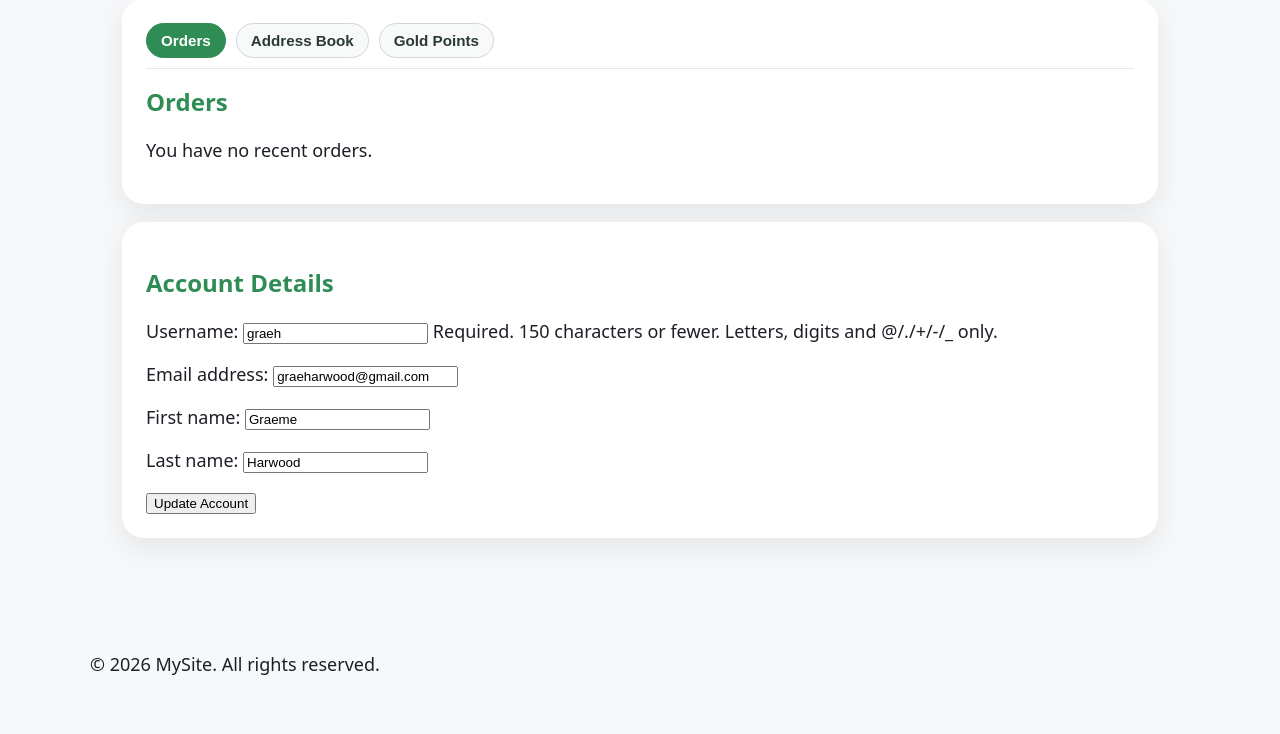
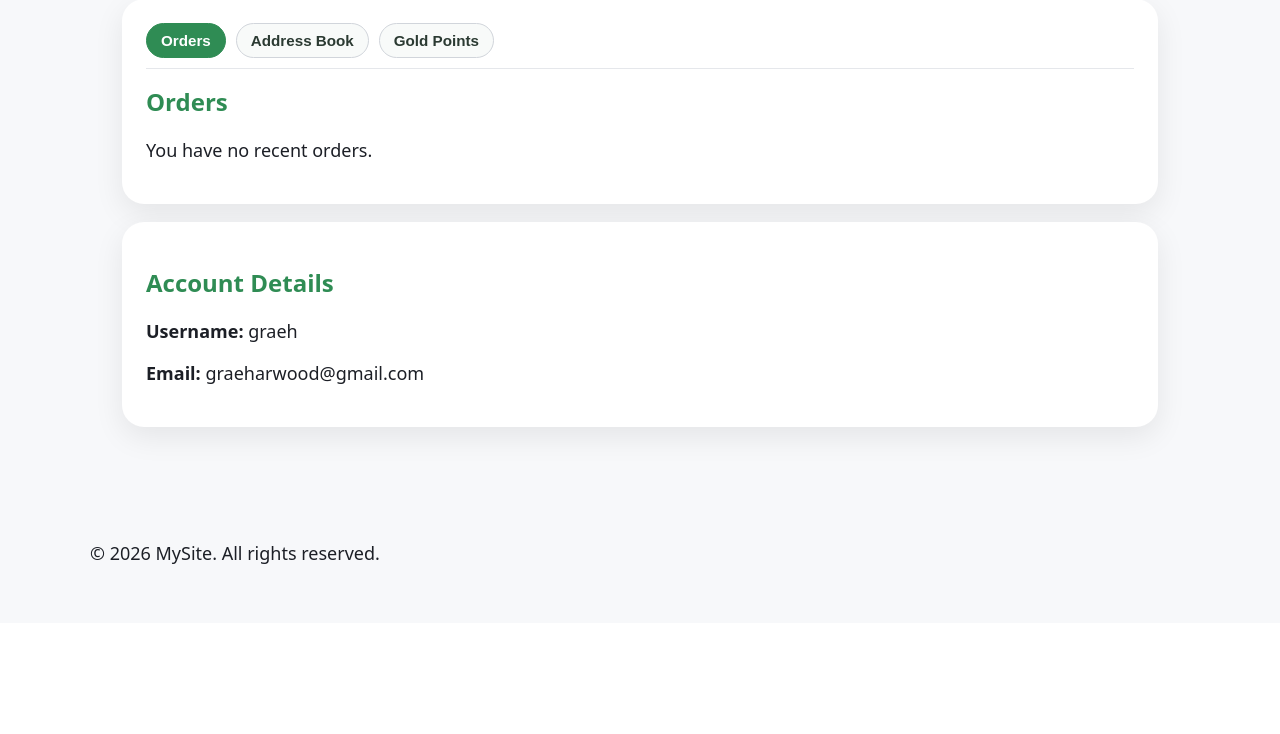
Before and after one commit to Graeza/vgh, a Django app: page /auth/account/ in a window 1280 px wide. Shown: the part 408-1142 px from the top of the page. After the commit the page ends 972 px from the top, so only its background shows below. Run offline with Django 4.2, Linux system fonts and the light colour scheme; a user stored in the database is signed in; data comes from the database, SQL or seed files in the repository.

Commit message:
Revert "Add account update forms and address book CRUD on Account page"

```diff
--- a/users/forms.py
+++ /dev/null
@@ -1,27 +0,0 @@
-from django import forms
-from django.contrib.auth.models import User
-
-from .models import Address
-
-
-class AccountDetailsForm(forms.ModelForm):
-    class Meta:
-        model = User
-        fields = ["username", "email", "first_name", "last_name"]
-
-
-class AddressForm(forms.ModelForm):
-    class Meta:
-        model = Address
-        fields = [
-            "label",
-            "recipient_name",
-            "line_1",
-            "line_2",
-            "city",
-            "state",
-            "postal_code",
-            "country",
-            "phone",
-            "is_default",
-        ]
--- a/users/templates/users/account.html
+++ b/users/templates/users/account.html
@@ -17,70 +17,63 @@
       {% if orders %}
         <ul>
           {% for order in orders %}
-            <li><strong>{{ order.product.name }}</strong> &times; {{ order.quantity }} — ${{ order.unit_price }} each ({{ order.status|title }}, {{ order.placed_at|date:"M d, Y" }})</li>
+            <li>
+              <strong>{{ order.product.name }}</strong>
+              &times; {{ order.quantity }} — ${{ order.unit_price }} each
+              ({{ order.status|title }}, {{ order.placed_at|date:"M d, Y" }})
+            </li>
           {% endfor %}
         </ul>
-      {% else %}<p>You have no recent orders.</p>{% endif %}
+      {% else %}
+        <p>You have no recent orders.</p>
+      {% endif %}
     </section>
 
     <section class="account-tabs__panel" data-tab-panel="address-book" role="tabpanel" id="address-book-panel" aria-labelledby="address-book-tab" hidden>
       <h2>Address Book</h2>
-
-      <h3>Add Address</h3>
-      <form method="post">
-        {% csrf_token %}
-        <input type="hidden" name="action" value="add-address">
-        {{ address_form.as_p }}
-        <button type="submit">Add Address</button>
-      </form>
-
-      <h3>Saved Addresses</h3>
       {% if addresses %}
-        {% for address in addresses %}
-          <form method="post" style="margin-bottom: 1rem; border-top: 1px solid #ccc; padding-top: 1rem;">
-            {% csrf_token %}
-            <input type="hidden" name="action" value="update-address">
-            <input type="hidden" name="address_id" value="{{ address.id }}">
-            <p><strong>{% if address.is_default %}Default{% endif %}</strong></p>
-            <p><label>Label <input type="text" name="label" value="{{ address.label }}"></label></p>
-            <p><label>Recipient <input type="text" name="recipient_name" value="{{ address.recipient_name }}"></label></p>
-            <p><label>Line 1 <input type="text" name="line_1" value="{{ address.line_1 }}"></label></p>
-            <p><label>Line 2 <input type="text" name="line_2" value="{{ address.line_2 }}"></label></p>
-            <p><label>City <input type="text" name="city" value="{{ address.city }}"></label></p>
-            <p><label>State <input type="text" name="state" value="{{ address.state }}"></label></p>
-            <p><label>Postal Code <input type="text" name="postal_code" value="{{ address.postal_code }}"></label></p>
-            <p><label>Country <input type="text" name="country" value="{{ address.country }}"></label></p>
-            <p><label>Phone <input type="text" name="phone" value="{{ address.phone }}"></label></p>
-            <p><label><input type="checkbox" name="is_default" {% if address.is_default %}checked{% endif %}> Default</label></p>
-            <button type="submit">Update</button>
-          </form>
-          <form method="post">
-            {% csrf_token %}
-            <input type="hidden" name="action" value="delete-address">
-            <input type="hidden" name="address_id" value="{{ address.id }}">
-            <button type="submit">Delete</button>
-          </form>
-        {% endfor %}
-      {% else %}<p>No saved addresses yet.</p>{% endif %}
+        <ul>
+          {% for address in addresses %}
+            <li>
+              <strong>{{ address.label }}</strong>{% if address.is_default %} (Default){% endif %}<br>
+              {{ address.recipient_name }}<br>
+              {{ address.line_1 }}{% if address.line_2 %}, {{ address.line_2 }}{% endif %}<br>
+              {{ address.city }}, {{ address.state }} {{ address.postal_code }}<br>
+              {{ address.country }}<br>
+              {{ address.phone }}
+            </li>
+          {% endfor %}
+        </ul>
+      {% else %}
+        <p>No saved addresses yet.</p>
+      {% endif %}
     </section>
 
     <section class="account-tabs__panel" data-tab-panel="gold-points" role="tabpanel" id="gold-points-panel" aria-labelledby="gold-points-tab" hidden>
       <h2>Gold Points</h2>
       <p>Your current balance is <strong>{{ point_balance }} points</strong>.</p>
       {% if point_entries %}
-        <ul>{% for entry in point_entries %}<li>{{ entry.created|date:"M d, Y" }}: {{ entry.event|title }} {{ entry.points }} points{% if entry.order %}(Order {{ entry.order.id }}){% endif %}{% if entry.note %} — {{ entry.note }}{% endif %}</li>{% endfor %}</ul>
+        <ul>
+          {% for entry in point_entries %}
+            <li>
+              {{ entry.created|date:"M d, Y" }}: {{ entry.event|title }} {{ entry.points }} points
+              {% if entry.order %}(Order {{ entry.order.id }}){% endif %}
+              {% if entry.note %} — {{ entry.note }}{% endif %}
+            </li>
+          {% endfor %}
+        </ul>
       {% endif %}
     </section>
   </div>
 
   <div class="card account-details-card">
     <h2>Account Details</h2>
-    <form method="post">
-      {% csrf_token %}
-      <input type="hidden" name="action" value="update-account">
-      {{ account_form.as_p }}
-      <button type="submit">Update Account</button>
-    </form>
+    <p><strong>Username:</strong> {{ request.user.username }}</p>
+    {% if request.user.email %}
+      <p><strong>Email:</strong> {{ request.user.email }}</p>
+    {% else %}
+      <p><strong>Email:</strong> Not set</p>
+    {% endif %}
   </div>
 </section>
 
@@ -88,21 +81,27 @@
   (function () {
     const tabsRoot = document.querySelector('[data-account-tabs]');
     if (!tabsRoot) return;
+
     const buttons = tabsRoot.querySelectorAll('[data-tab-target]');
     const panels = tabsRoot.querySelectorAll('[data-tab-panel]');
+
     function setActiveTab(target) {
       buttons.forEach((button) => {
         const isActive = button.dataset.tabTarget === target;
         button.classList.toggle('is-active', isActive);
         button.setAttribute('aria-selected', isActive ? 'true' : 'false');
       });
+
       panels.forEach((panel) => {
         const isActive = panel.dataset.tabPanel === target;
         panel.classList.toggle('is-active', isActive);
         panel.hidden = !isActive;
       });
     }
-    buttons.forEach((button) => button.addEventListener('click', () => setActiveTab(button.dataset.tabTarget)));
+
+    buttons.forEach((button) => {
+      button.addEventListener('click', () => setActiveTab(button.dataset.tabTarget));
+    });
   })();
 </script>
 {% endblock content %}
--- a/users/views.py
+++ b/users/views.py
@@ -1,11 +1,8 @@
 from django.contrib.auth import login, logout
 from django.contrib.auth.forms import AuthenticationForm
 from django.contrib.auth.decorators import login_required
-from django.contrib import messages
-from django.shortcuts import get_object_or_404, redirect, render
-
-from .forms import AccountDetailsForm, AddressForm
-from .models import Address, Profile
+from django.shortcuts import redirect, render
+from .models import Profile
 
 
 # Create your views here.
@@ -43,51 +40,6 @@ def account(request):
         },
     )
 
-    if request.method == 'POST':
-        action = request.POST.get('action')
-
-        if action == 'update-account':
-            account_form = AccountDetailsForm(request.POST, instance=request.user)
-            if account_form.is_valid():
-                account_form.save()
-                profile.username = request.user.username
-                profile.email = request.user.email
-                profile.full_name = request.user.get_full_name()
-                profile.save(update_fields=['username', 'email', 'full_name'])
-                messages.success(request, 'Account details updated.')
-                return redirect('account')
-            messages.error(request, 'Please correct the account form errors.')
-
-        elif action == 'add-address':
-            address_form = AddressForm(request.POST)
-            if address_form.is_valid():
-                address = address_form.save(commit=False)
-                address.user = profile
-                if address.is_default:
-                    profile.addresses.update(is_default=False)
-                address.save()
-                messages.success(request, 'Address added.')
-                return redirect('account')
-            messages.error(request, 'Please correct the new address form errors.')
-
-        elif action == 'update-address':
-            address = get_object_or_404(Address, id=request.POST.get('address_id'), user=profile)
-            address_form = AddressForm(request.POST, instance=address)
-            if address_form.is_valid():
-                updated_address = address_form.save(commit=False)
-                if updated_address.is_default:
-                    profile.addresses.exclude(id=address.id).update(is_default=False)
-                updated_address.save()
-                messages.success(request, 'Address updated.')
-                return redirect('account')
-            messages.error(request, 'Please correct the address form errors.')
-
-        elif action == 'delete-address':
-            address = get_object_or_404(Address, id=request.POST.get('address_id'), user=profile)
-            address.delete()
-            messages.success(request, 'Address deleted.')
-            return redirect('account')
-
     addresses = profile.addresses.all()
     orders = profile.orders.select_related('product', 'shipping_address')
     point_entries = profile.point_entries.select_related('order')
@@ -98,7 +50,5 @@ def account(request):
         'orders': orders,
         'point_entries': point_entries,
         'point_balance': point_balance,
-        'account_form': AccountDetailsForm(instance=request.user),
-        'address_form': AddressForm(),
     }
     return render(request, "users/account.html", context)
```
